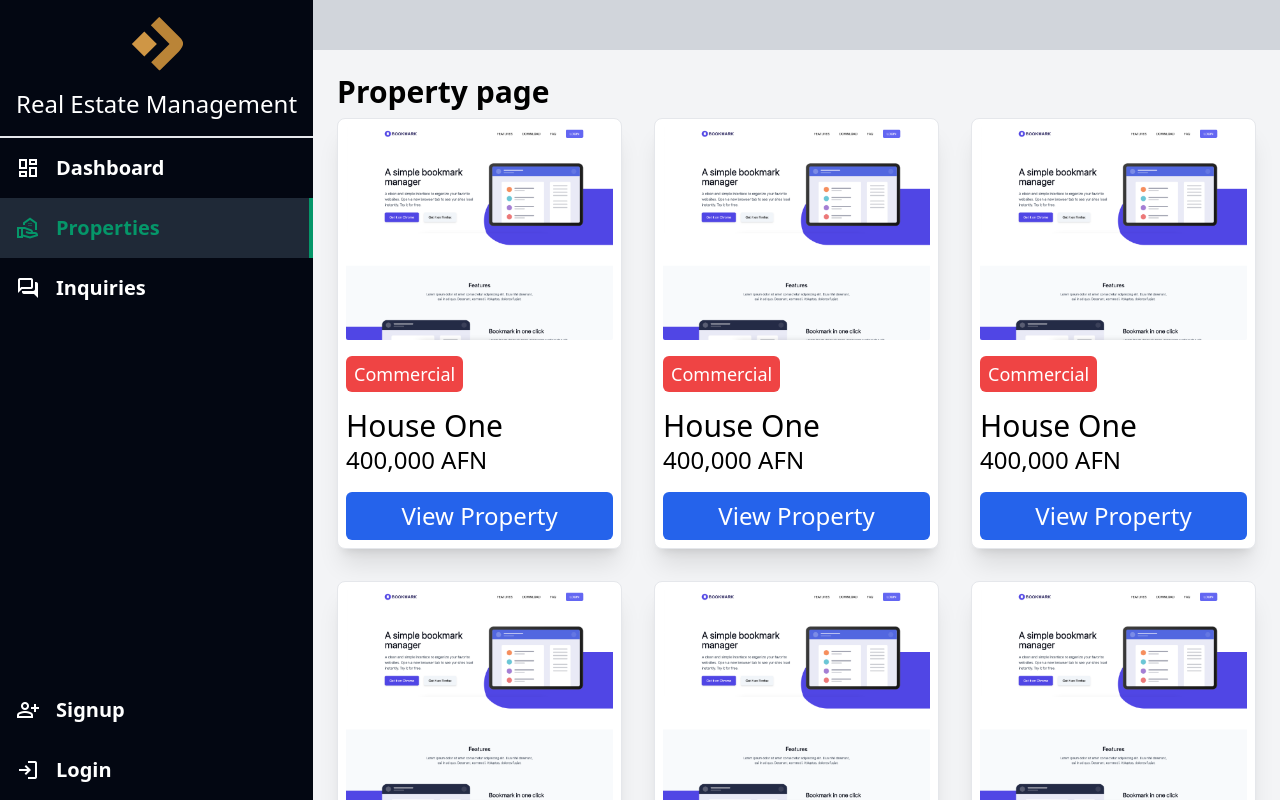
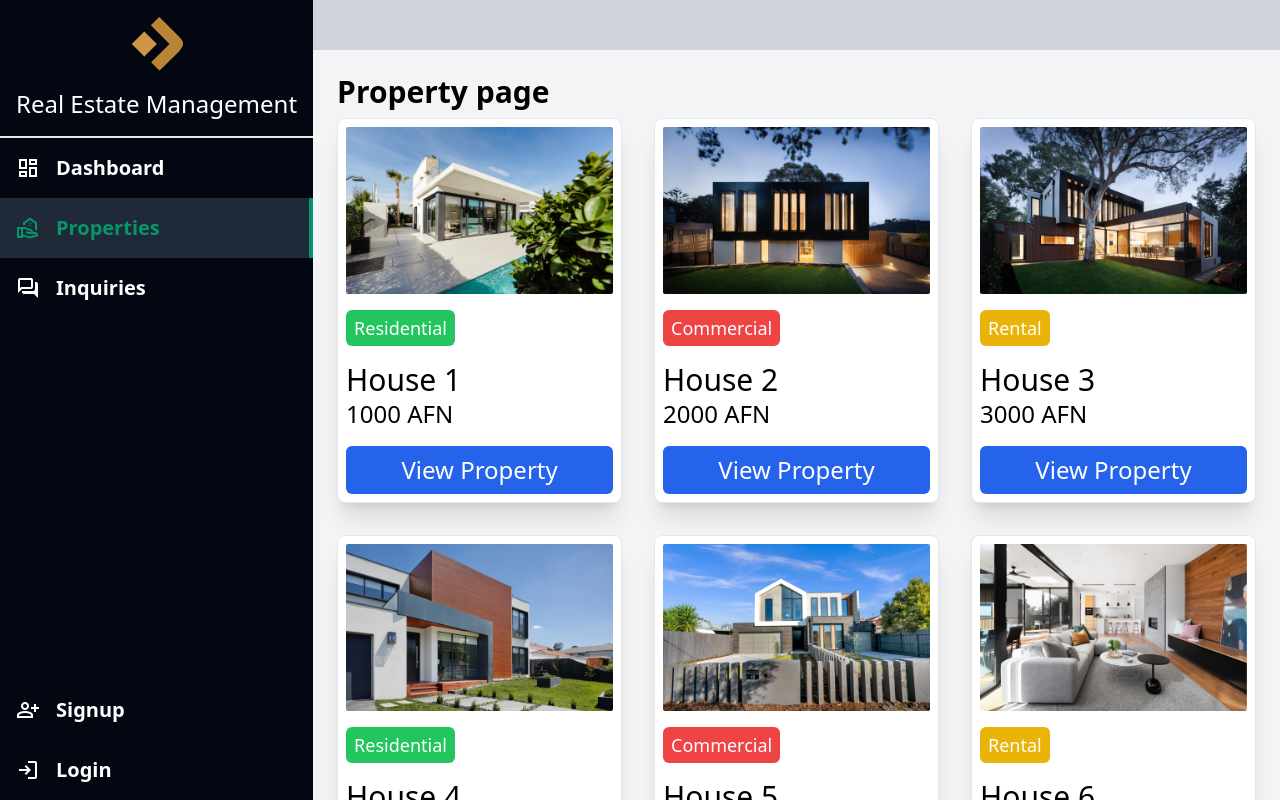
Before and after one commit to iamaliataie/vue-dashboard, a Vue app: page /property in a window 1280 px wide. Shown: the top 800 px of the page. Built offline with nearby package versions, Linux system fonts and the light colour scheme.

Commit message:
update propertyview with props

```diff
--- a/src/components/PropertyItem.vue
+++ b/src/components/PropertyItem.vue
@@ -6,17 +6,20 @@ const props = defineProps(['property'])
 <template>
     <div class="bg-white overflow-hidden rounded-lg p-2 flex flex-col space-y-4 shadow-xl border">
         <div class="w-full relative overflow-hidden rounded-sm bg-green-400">
-            <img src="../assets/bookmark.png" alt="" class="w-full">
+            <img :src="property.image" alt="" class="w-full">
         </div>
         <div class="w-full flex flex-col space-y-4">
-            <small class="bg-red-500 text-white px-2 py-1 rounded-md text-lg w-fit">Commercial</small>
+            <small class="text-white px-2 py-1 rounded-md text-lg w-fit" :class="property.color">
+                {{ property.type }}
+            </small>
             <div>
-                <h1 class="text-3xl">House One</h1>
-                <p class="text-2xl">400,000 AFN</p>
+                <h1 class="text-3xl">{{ property.title }}</h1>
+                <p class="text-2xl">{{ property.price }} AFN</p>
             </div>
         </div>
         <div class="w-full">
-            <a href="#" class="block py-2 px-3 bg-blue-600 text-white text-xl lg:text-2xl text-center rounded-md">View Property</a>
+            <a href="#" class="block py-2 px-3 bg-blue-600 text-white text-xl lg:text-2xl text-center rounded-md">View
+                Property</a>
         </div>
     </div>
 </template>
```
